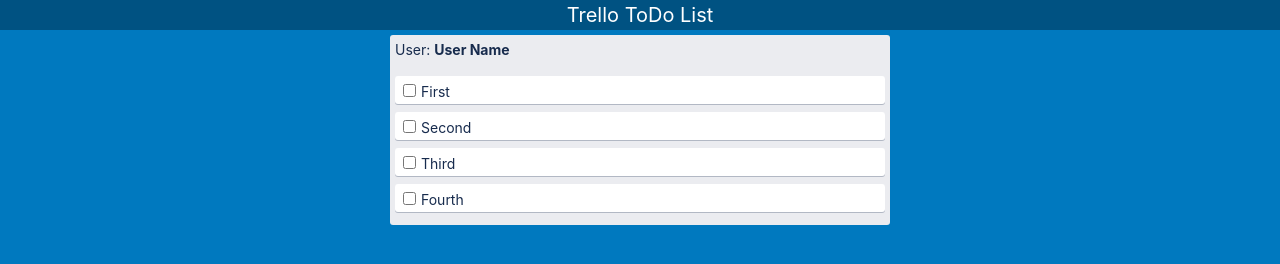
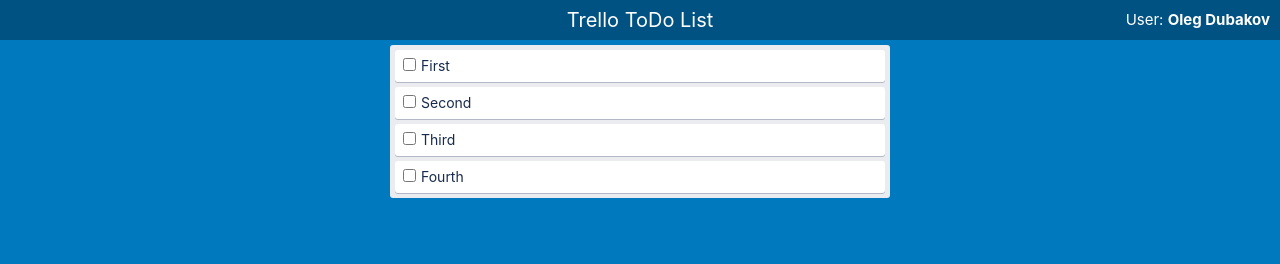
Before and after one commit to vokabud/TrelloToDoList, a React app in the folder TrelloToDoList.Web/: page / in a window 1280 px wide. Built offline with nearby package versions, Linux system fonts and the light colour scheme.

Commit message:
* user info was added * tasks style were updated

```diff
--- a/TrelloToDoList.Web/src/Component/Header/Header.css
+++ b/TrelloToDoList.Web/src/Component/Header/Header.css
@@ -1,11 +1,15 @@
 header {
     background: rgba(0,0,0,.32);
     text-align: center;
+
+    display: grid;
+    grid-template-columns: 1fr 2fr 1fr;
 }
 
-header span {
+header .app-name {
     color: #fff;
     font-style: normal;
     font-weight: 400;
     font-size: 20px;
+    line-height: 40px;
 }
--- a/TrelloToDoList.Web/src/Component/Header/Header.js
+++ b/TrelloToDoList.Web/src/Component/Header/Header.js
@@ -1,11 +1,19 @@
 import React from 'react';
 import './Header.css';
+import '../UserInfo/UserInfo'
+import UserInfo from '../UserInfo/UserInfo';
 
 class Header extends React.Component {
   render() {
       return (
         <header>
-          <span>Trello ToDo List</span>
+          <div></div>
+          <div className="app-name">
+            Trello ToDo List
+          </div>
+          <div className="user-info">
+            <UserInfo name="Oleg Dubakov"/>
+          </div>
         </header>);
   }
 }
--- a/TrelloToDoList.Web/src/Component/MainPage/MainPage.css
+++ b/TrelloToDoList.Web/src/Component/MainPage/MainPage.css
@@ -5,8 +5,9 @@
 }
 
 .content {
+  overflow: hidden;
+
   margin: 5px auto;
-  padding: 5px;
   max-width: 500px;
   min-height: calc(100% - 30px);
   width: 100%;
--- a/TrelloToDoList.Web/src/Component/MainPage/MainPage.js
+++ b/TrelloToDoList.Web/src/Component/MainPage/MainPage.js
@@ -1,6 +1,5 @@
 import React from 'react';
 import './MainPage.css';
-import UserName from '../UserName/UserName';
 import TaskList from '../TaskList/TaskList';
 import Header from '../Header/Header';
 
@@ -10,7 +9,6 @@
         <div className="page">
           <Header/>
           <main className="content">
-            <UserName name="User Name"/>
             <TaskList />
           </main>
         </div>);
--- a/TrelloToDoList.Web/src/Component/Task/Task.css
+++ b/TrelloToDoList.Web/src/Component/Task/Task.css
@@ -1,8 +1,8 @@
 .task {
-  width: 100%;
+  width: calc(100% - 10px);
 
-  padding: 6px 8px 2px;
-  margin-bottom: 8px;
+  margin: 5px;
+  padding: 6px 8px;
 
   border-radius: 3px;
 
--- /dev/null
+++ b/TrelloToDoList.Web/src/Component/UserInfo/UserInfo.css
@@ -0,0 +1,15 @@
+.user-name {
+  text-align: right;
+  padding-right: 10px;;
+
+  color: #fff;
+  font-style: normal;
+  font-weight: 400;
+  font-size: 15px;
+  line-height: 40px;
+}
+
+.user-name span {
+  font-weight: bold;
+  cursor: pointer;
+}
--- a/TrelloToDoList.Web/src/Component/UserName/UserName.js
+++ b/TrelloToDoList.Web/src/Component/UserInfo/UserInfo.js
@@ -1,15 +1,13 @@
 import React from 'react';
-import './UserName.css';
+import './UserInfo.css';
 
-class UserName extends React.Component {
+class UserInfo extends React.Component {
   render() {
       return (
           <div className="user-name">
-            <p>
               User: <span>{this.props.name}</span>
-            </p>
           </div>);
   }
 }
 
-export default UserName;
+export default UserInfo;
--- a/TrelloToDoList.Web/src/Component/UserName/UserName.css
+++ /dev/null
@@ -1,3 +0,0 @@
-.user-name p span {
-  font-weight: bold;
-}
```
Also changed, not shown: TrelloToDoList.Web/src/Component/UserInfo/UserInfo.test.js (renamed from TrelloToDoList.Web/src/Component/UserName/UserName.test.js, +2 -2 lines).
